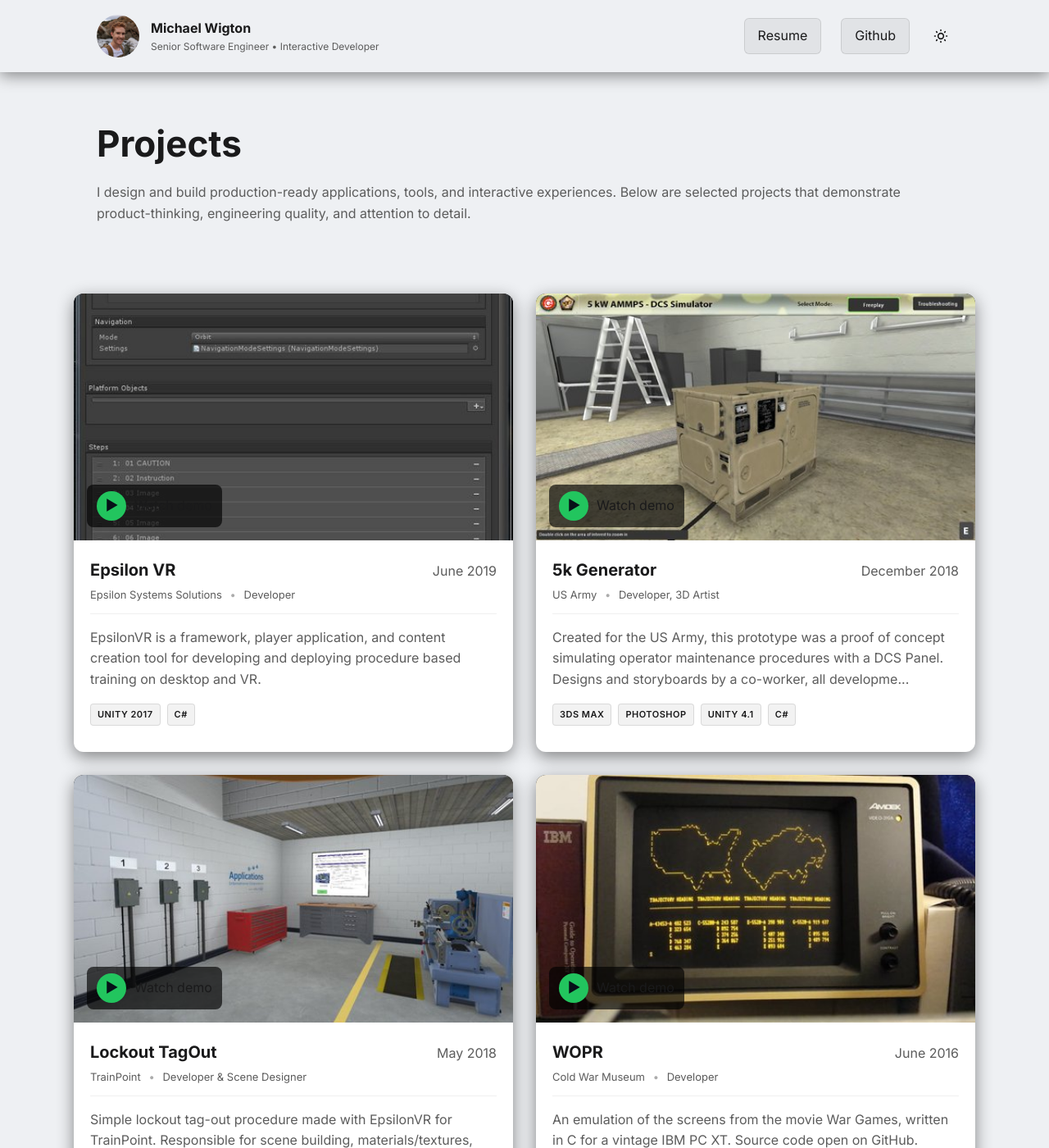
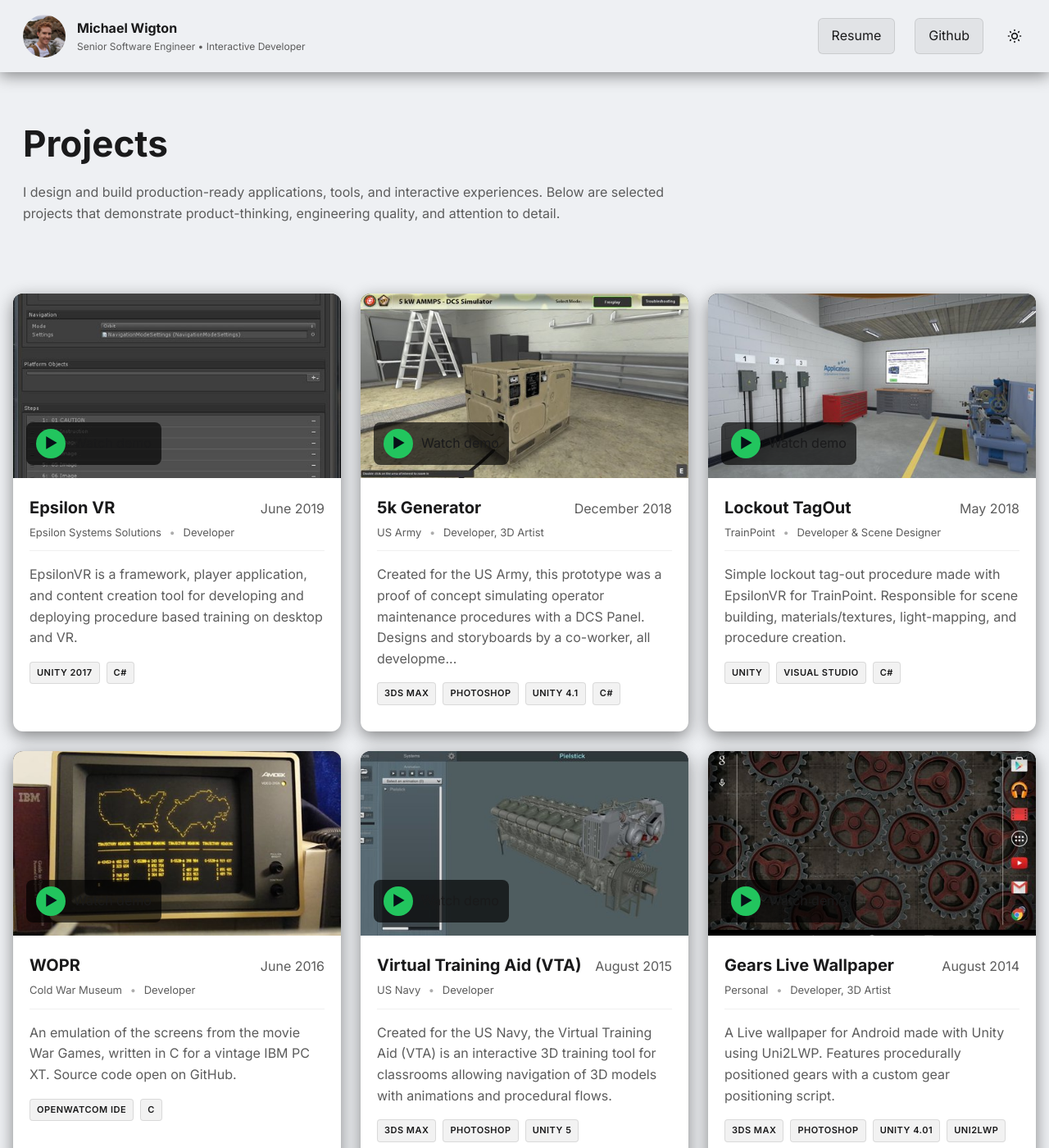
Before and after one commit to mwigton/mwigton.github.io, a Jekyll site: the page built from index.md, in a window 1280 px wide and 1400 px high. Shown: the whole window at 82% size. Built offline with Jekyll 4.4.1, drawn with Linux system fonts in a browser that asks for light colours.

Commit message:
feat: make grid dymanic

```diff
--- a/assets/css/style.css
+++ b/assets/css/style.css
@@ -4,7 +4,7 @@
 }
 
 .container {
-  max-width: 1100px;
+  max-width: none;
   margin: 0 auto;
   padding: 0 28px;
 }
@@ -70,7 +70,7 @@ body {
   display: flex;
   align-items: center;
   justify-content: space-between;
-  max-width: 1100px;
+  max-width: none;
   margin: 0 auto;
   padding: 0 28px;
 }
@@ -149,7 +149,7 @@ body {
 }
 
 .hero .lead {
-  max-width: 100%;
+  max-width: 800px;
   color: var(--muted);
   margin: 0;
 }
@@ -161,8 +161,9 @@ body {
 
 .projects-grid {
   display: grid;
-  grid-template-columns: repeat(2, minmax(320px, 1fr));
-  gap: 28px;
+  grid-template-columns: repeat(auto-fit, minmax(400px, 400px));
+  gap: 24px;
+  justify-content: center;
 }
 
 .project-card {
@@ -332,7 +333,7 @@ main,
 .modal-panel {
   position: relative;
   width: 90%;
-  max-width: 1100px;
+  max-width: 1400px;
   border-radius: 12px;
   overflow: hidden;
 }
--- a/assets/css/style.scss
+++ b/assets/css/style.scss
@@ -4,7 +4,7 @@
 }
 
 .container {
-  max-width: 1100px;
+  max-width: none;
   margin: 0 auto;
   padding: 0 28px;
 }
@@ -74,7 +74,7 @@ body {
   display: flex;
   align-items: center;
   justify-content: space-between;
-  max-width: 1100px;
+  max-width: none;
   margin: 0 auto;
   padding: 0 28px;
 }
@@ -166,8 +166,9 @@ body {
 
 .projects-grid {
   display: grid;
-  grid-template-columns: repeat(2, minmax(320px, 1fr));
-  gap: 28px;
+  grid-template-columns: repeat(auto-fit, minmax(400px, 400px));
+  gap: 24px;
+  justify-content: center;
 }
 
 .project-card {
```
